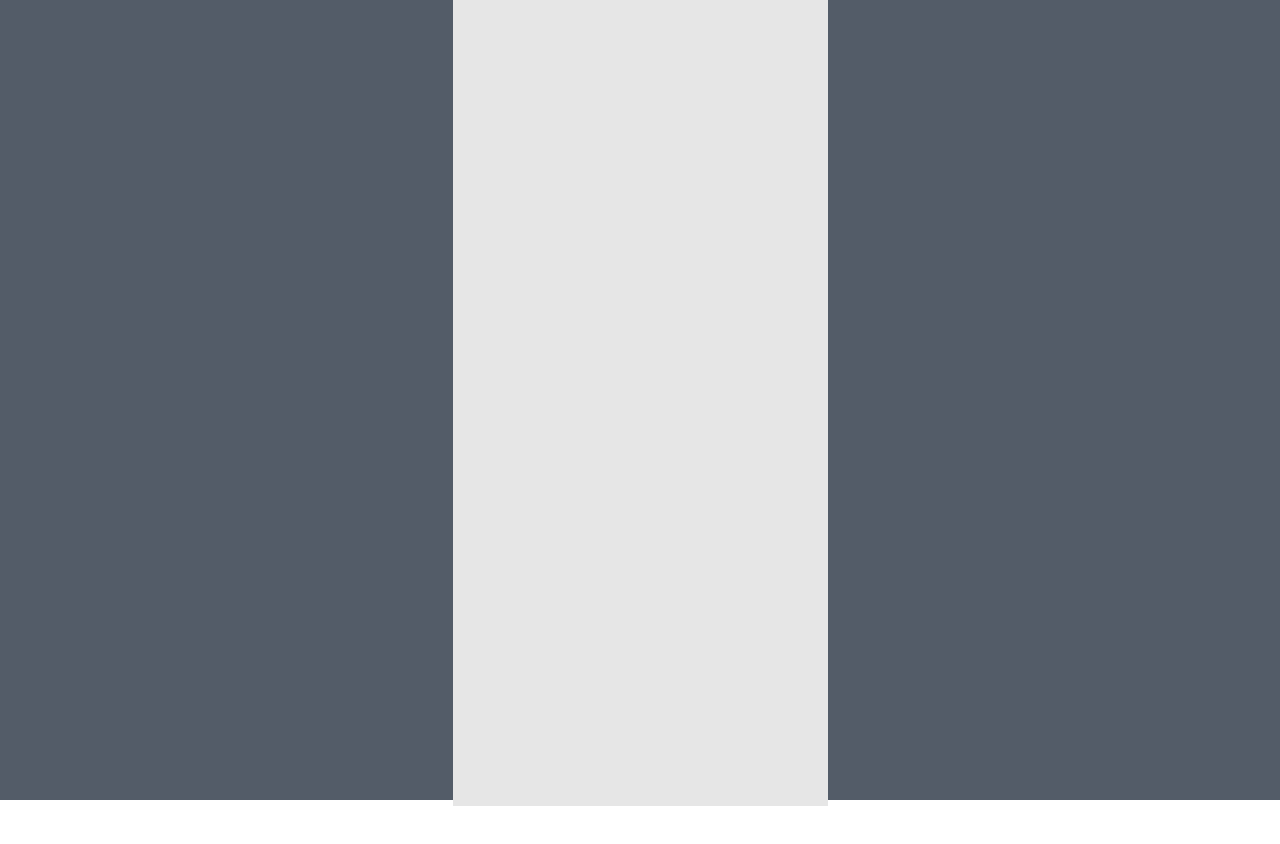
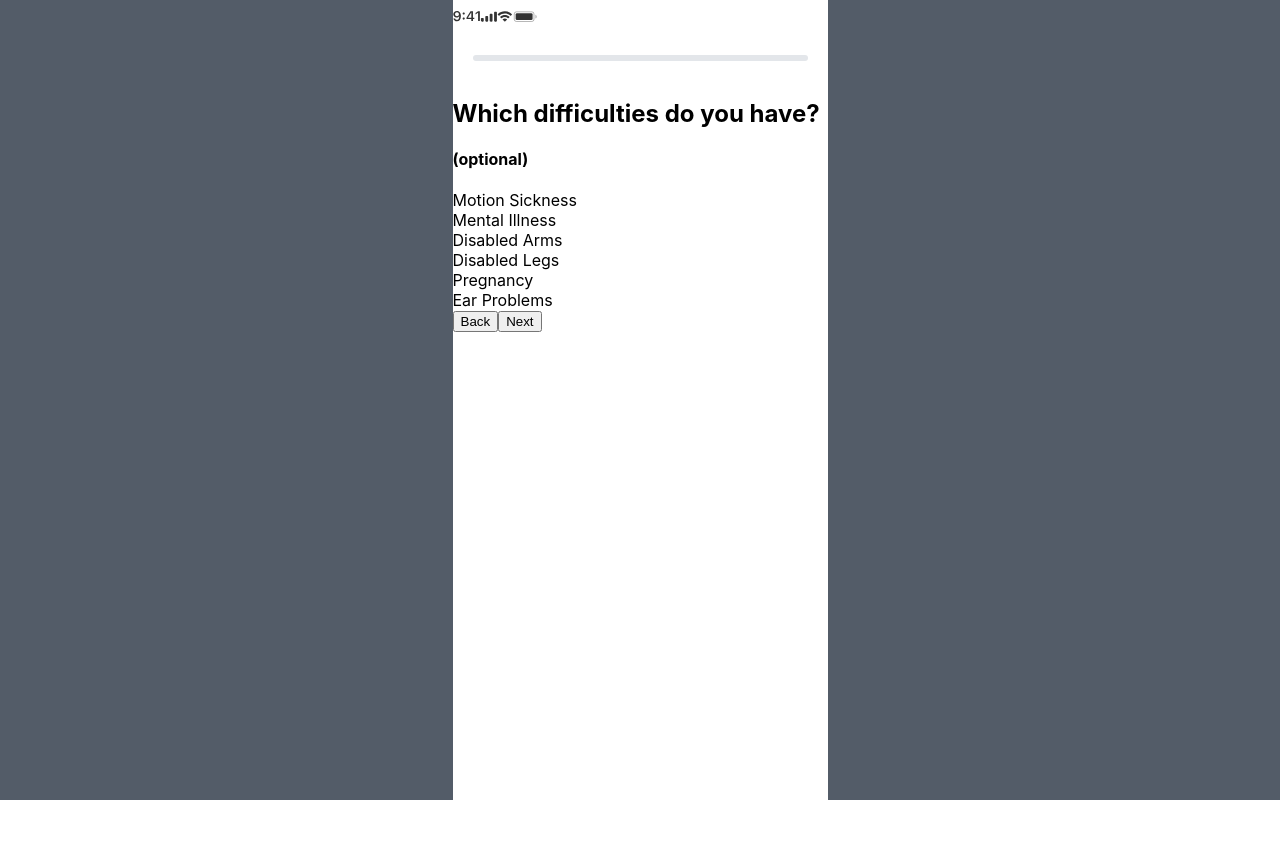
Before and after one commit to JunctionX-Seoul-Caffeine/Calmmuter, a React (Create React App) app: page / in a window 1280 px wide. Shown: the top 844 px of the page. Before the commit the page ends 806 px from the top, so only its background shows below. Built offline with nearby package versions, Linux system fonts and the light colour scheme.

Commit message:
테스트

```diff
--- a/src/App.css
+++ b/src/App.css
@@ -10,5 +10,6 @@
 .wrapper {
   width: 375px;
   height: 812px;
-  background-color: #e6e6e6;
+  background-color: white;
+  position: relative;
 }
--- a/src/App.js
+++ b/src/App.js
@@ -1,10 +1,15 @@
 import React from "react";
 import "./App.css";
+import StatusBar from "./components/StatusBar";
+import BodyInfo from "./pages/BodyInfo";
 
 function App() {
   return (
     <div className="App">
-      <div className="wrapper"></div>
+      <div className="wrapper">
+        <StatusBar />
+        <BodyInfo />
+      </div>
     </div>
   );
 }
--- /dev/null
+++ b/src/components/StatusBar.js
@@ -0,0 +1,81 @@
+import React from "react";
+import "../styles/StatusBar.css";
+
+const StatusBar = () => {
+  return (
+    <div className="status-bar-wrapper">
+      <svg
+        width="27"
+        height="12"
+        viewBox="0 0 27 12"
+        fill="none"
+        xmlns="http://www.w3.org/2000/svg"
+      >
+        <path
+          d="M3.96367 0.889648C1.82402 0.889648 0.299609 2.35254 0.299609 4.35547V4.36914C0.299609 6.24219 1.62578 7.62305 3.51934 7.62305C4.87285 7.62305 5.73418 6.93262 6.09648 6.15332H6.2332C6.2332 6.22852 6.22637 6.30371 6.22637 6.37891C6.15117 8.26562 5.48809 9.79688 3.92266 9.79688C3.05449 9.79688 2.44609 9.3457 2.18633 8.65527L2.16582 8.58691H0.429492L0.443164 8.66211C0.757617 10.1729 2.11113 11.2461 3.92266 11.2461C6.4041 11.2461 7.90117 9.27734 7.90117 5.95508V5.94141C7.90117 2.38672 6.06914 0.889648 3.96367 0.889648ZM3.95684 6.26953C2.83574 6.26953 2.02227 5.44922 2.02227 4.30762V4.29395C2.02227 3.19336 2.89043 2.3252 3.97734 2.3252C5.07109 2.3252 5.92559 3.20703 5.92559 4.33496V4.34863C5.92559 5.46289 5.07109 6.26953 3.95684 6.26953ZM10.7047 4.6084C11.3336 4.6084 11.7916 4.12988 11.7916 3.52832C11.7916 2.91992 11.3336 2.44824 10.7047 2.44824C10.0826 2.44824 9.61777 2.91992 9.61777 3.52832C9.61777 4.12988 10.0826 4.6084 10.7047 4.6084ZM10.7047 9.68066C11.3336 9.68066 11.7916 9.20898 11.7916 8.60059C11.7916 7.99219 11.3336 7.52051 10.7047 7.52051C10.0826 7.52051 9.61777 7.99219 9.61777 8.60059C9.61777 9.20898 10.0826 9.68066 10.7047 9.68066ZM18.2934 11H19.9818V9.10645H21.308V7.65039H19.9818V1.13574H17.4867C16.1469 3.17285 14.7455 5.44238 13.4672 7.66406V9.10645H18.2934V11ZM15.1078 7.69141V7.58887C16.0648 5.91406 17.2064 4.08887 18.2182 2.54395H18.3207V7.69141H15.1078ZM25.0959 11H26.8596V1.13574H25.1027L22.5256 2.94727V4.6084L24.9797 2.87207H25.0959V11Z"
+          fill="#333333"
+        />
+      </svg>
+      <svg
+        width="17"
+        height="11"
+        viewBox="0 0 17 11"
+        fill="none"
+        xmlns="http://www.w3.org/2000/svg"
+      >
+        <path
+          fill-rule="evenodd"
+          clip-rule="evenodd"
+          d="M15.98 0.646973H15.0388C14.519 0.646973 14.0976 1.06835 14.0976 1.58815V9.74502C14.0976 10.2648 14.519 10.6862 15.0388 10.6862H15.98C16.4998 10.6862 16.9212 10.2648 16.9212 9.74502V1.58815C16.9212 1.06835 16.4998 0.646973 15.98 0.646973ZM10.6466 2.84321H11.5878C12.1076 2.84321 12.529 3.26459 12.529 3.78438V9.74517C12.529 10.265 12.1076 10.6864 11.5878 10.6864H10.6466C10.1268 10.6864 9.70546 10.265 9.70546 9.74517V3.78438C9.70546 3.26459 10.1268 2.84321 10.6466 2.84321ZM7.19566 5.03898H6.25449C5.73469 5.03898 5.31331 5.46036 5.31331 5.98016V9.74487C5.31331 10.2647 5.73469 10.686 6.25449 10.686H7.19566C7.71546 10.686 8.13684 10.2647 8.13684 9.74487V5.98016C8.13684 5.46036 7.71546 5.03898 7.19566 5.03898ZM2.8035 6.92133H1.86232C1.34252 6.92133 0.921143 7.34271 0.921143 7.86251V9.74487C0.921143 10.2647 1.34252 10.686 1.86232 10.686H2.8035C3.3233 10.686 3.74467 10.2647 3.74467 9.74487V7.86251C3.74467 7.34271 3.3233 6.92133 2.8035 6.92133Z"
+          fill="#333333"
+        />
+      </svg>
+      <svg
+        width="16"
+        height="11"
+        viewBox="0 0 16 11"
+        fill="none"
+        xmlns="http://www.w3.org/2000/svg"
+      >
+        <path
+          fill-rule="evenodd"
+          clip-rule="evenodd"
+          d="M7.84327 2.48066C9.93714 2.48076 11.9509 3.28463 13.4684 4.72613C13.5827 4.83742 13.7654 4.83601 13.8779 4.72298L14.9703 3.62149C15.0272 3.56416 15.059 3.48651 15.0585 3.40571C15.0581 3.32491 15.0254 3.24763 14.9677 3.19097C10.9848 -0.6229 4.70115 -0.6229 0.718168 3.19097C0.660472 3.24758 0.627736 3.32484 0.627204 3.40564C0.626672 3.48644 0.658388 3.56412 0.715333 3.62149L1.80799 4.72298C1.92046 4.83618 2.10326 4.83759 2.21746 4.72613C3.73516 3.28453 5.7492 2.48066 7.84327 2.48066ZM7.84327 6.06446C8.99371 6.06439 10.1031 6.49164 10.9559 7.2632C11.0712 7.3727 11.2529 7.37033 11.3653 7.25785L12.4564 6.15636C12.5139 6.09858 12.5458 6.02021 12.5449 5.93876C12.5441 5.85731 12.5106 5.7796 12.452 5.723C9.85516 3.30944 5.83359 3.30944 3.23673 5.723C3.17807 5.7796 3.1446 5.85735 3.14383 5.93882C3.14306 6.0203 3.17505 6.09867 3.23263 6.15636L4.3234 7.25785C4.43583 7.37033 4.61753 7.3727 4.73287 7.2632C5.58508 6.49215 6.69358 6.06494 7.84327 6.06446ZM10.0289 8.47564C10.0306 8.55731 9.99842 8.63606 9.94007 8.69328L8.05273 10.5963C7.9974 10.6523 7.92197 10.6837 7.84327 10.6837C7.76456 10.6837 7.68913 10.6523 7.63381 10.5963L5.74615 8.69328C5.68783 8.63601 5.65576 8.55725 5.65748 8.47557C5.65921 8.3939 5.6946 8.31656 5.75528 8.26181C6.96061 7.2432 8.72592 7.2432 9.93125 8.26181C9.99189 8.3166 10.0272 8.39397 10.0289 8.47564Z"
+          fill="#333333"
+        />
+      </svg>
+      <svg
+        width="24"
+        height="11"
+        viewBox="0 0 24 11"
+        fill="none"
+        xmlns="http://www.w3.org/2000/svg"
+      >
+        <rect
+          opacity="0.35"
+          x="1.2644"
+          y="0.833496"
+          width="19.7059"
+          height="9.66668"
+          rx="2.16667"
+          stroke="#333333"
+        />
+        <path
+          opacity="0.4"
+          d="M22.4114 3.78418V7.54889C23.1688 7.23004 23.6613 6.48831 23.6613 5.66653C23.6613 4.84476 23.1688 4.10303 22.4114 3.78418"
+          fill="#333333"
+        />
+        <rect
+          x="2.64673"
+          y="2.21582"
+          width="16.9412"
+          height="6.90197"
+          rx="1.33333"
+          fill="#333333"
+        />
+      </svg>
+    </div>
+  );
+};
+
+export default StatusBar;
--- /dev/null
+++ b/src/pages/BodyInfo.js
@@ -0,0 +1,37 @@
+import React from "react";
+import "../styles/BodyInfo.css";
+
+const BodyInfo = () => {
+  const bodyInfoArr = [
+    { content: "Motion Sickness" },
+    { content: "Mental Illness" },
+    { content: "Disabled Arms" },
+    { content: "Disabled Legs" },
+    { content: "Pregnancy" },
+    { content: "Ear Problems" },
+  ];
+  return (
+    <div className="body-info-wrapper">
+      <div className="step-wrapper">
+        <div className="step-bar"></div>
+      </div>
+      <div className="title-wrapper">
+        <h2>Which difficulties do you have?</h2>
+        <h4>(optional)</h4>
+      </div>
+      <div className="body-info-element-wrapper">
+        <div className="single-body-info">
+          {bodyInfoArr.map((singleInfo) => (
+            <div className="single-body-info">{singleInfo.content}</div>
+          ))}
+        </div>
+      </div>
+      <div className="button-wrapper">
+        <button>Back</button>
+        <button>Next</button>
+      </div>
+    </div>
+  );
+};
+
+export default BodyInfo;
--- /dev/null
+++ b/src/styles/BodyInfo.css
@@ -0,0 +1,24 @@
+.body-info-wrapper {
+  width: 100%;
+  height: 100%;
+  display: flex;
+  flex-direction: column;
+}
+
+.step-wrapper {
+  width: 100%;
+  height: 5%;
+  display: flex;
+  justify-content: center;
+  align-items: center;
+}
+
+.step-bar {
+  /* position: absolute; */
+  width: 335px;
+  height: 6px;
+  /* left: 20px; */
+  /* top: 78px; */
+  background-color: #e3e6ea;
+  border-radius: 8px;
+}
--- /dev/null
+++ b/src/styles/StatusBar.css
@@ -0,0 +1,6 @@
+.status-bar-wrapper {
+  width: 100%;
+  height: 44px;
+  display: flex;
+  align-items: center;
+}
```
